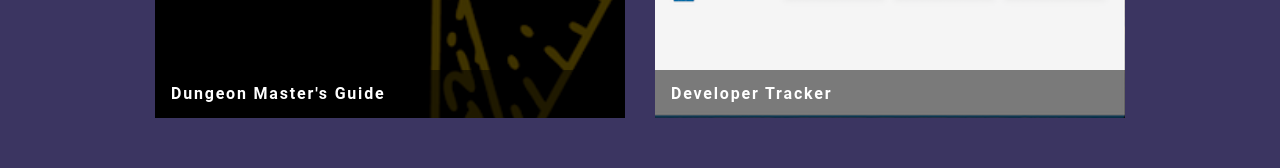
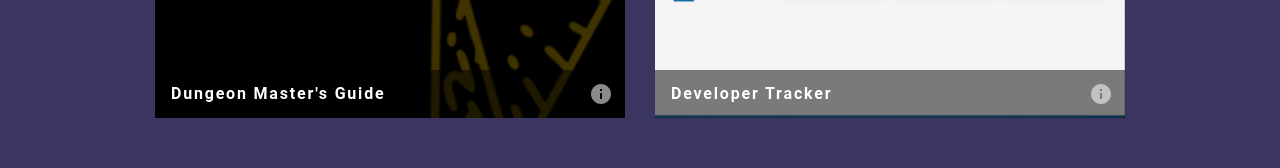
Before and after one commit to Mcrouse42/react-portfolio2, a React (Create React App) app: page / in a window 1280 px wide. Both pictures are taken after a click on the item "Portfolio". Shown: the part 428-596 px from the top of the page. Built offline with nearby package versions, Linux system fonts and the light colour scheme.

Commit message:
updating portfolio. need to figure out modal with links and descriptions

```diff
--- a/src/components/Portfolio/index.js
+++ b/src/components/Portfolio/index.js
@@ -1,5 +1,4 @@
 import React from "react";
-import Projects from "../Projects/index";
 import { makeStyles } from '@material-ui/core/styles';
 import GridList from '@material-ui/core/GridList';
 import GridListTile from '@material-ui/core/GridListTile';
@@ -7,6 +6,17 @@ import GridListTileBar from '@material-ui/core/GridListTileBar';
 import ListSubheader from '@material-ui/core/ListSubheader';
 import IconButton from '@material-ui/core/IconButton';
 import InfoIcon from '@material-ui/icons/Info';
+// import AddIcon from '@material-ui/icons/Add';
+// import Typography from '@material-ui/core/Typography';
+// import Button from '@material-ui/core/Button';
+// import Avatar from '@material-ui/core/Avatar';
+// import List from '@material-ui/core/List';
+// import ListItem from '@material-ui/core/ListItem';
+// import ListItemAvatar from '@material-ui/core/ListItemAvatar';
+// import ListItemText from '@material-ui/core/ListItemText';
+// import DialogTitle from '@material-ui/core/DialogTitle';
+// import Dialog from '@material-ui/core/Dialog';
+// import PropTypes from 'prop-types';
 
 import developer from "../../assets/images/developer.png";
 import movers from "../../assets/images/movers.png";
@@ -29,7 +39,7 @@ const useStyles = makeStyles((theme) => ({
       'linear-gradient(to top, rgba(0,0,0,0.7) 0%, rgba(0,0,0,0.3) 70%, rgba(0,0,0,0) 100%)',
   },
   icon: {
-    // color: 'rgba(255, 255, 255, 0.54)',
+    color: 'rgba(255, 255, 255, 0.54)',
   },
 }));
 
@@ -74,8 +84,15 @@ export default function Portfolio() {
             <img src={project.img}></img>
             <GridListTileBar
               title={project.title}
-
-
+              actionIcon={
+                <IconButton
+                  aria-label={`info about`}
+                  className={classes.icon}
+                  // onClick={handleClickOpen}
+                >
+                  <InfoIcon></InfoIcon>
+                </IconButton>
+              }
             />
           </GridListTile>
         ))}
```
